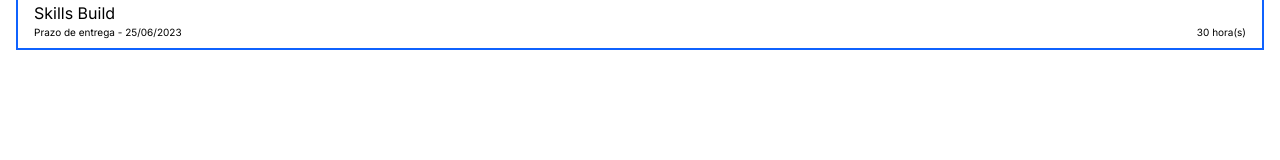
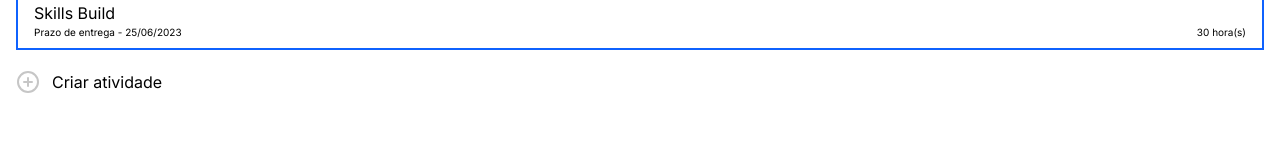
Before and after one commit to gabrielMendes21/tcc-etecZL, a Next.js app in the folder front/: page /coordenador-ETEC/atividades in a window 1280 px wide. Shown: the part 519-679 px from the top of the page. Built offline with nearby package versions, Linux system fonts and the light colour scheme.

Commit message:
add new activity button

```diff
--- /dev/null
+++ b/front/src/app/(authenticated)/coordenador-ETEC/atividades/nova-atividade/page.jsx
@@ -0,0 +1,11 @@
+import Delay from '@/components/LoadDelay'
+
+export default function NovaAtividade() {
+  return (
+    <main>
+      <Delay>
+        <h1>Nova atividade</h1>
+      </Delay>
+    </main>
+  )
+}
--- a/front/src/app/(authenticated)/coordenador-ETEC/atividades/page.jsx
+++ b/front/src/app/(authenticated)/coordenador-ETEC/atividades/page.jsx
@@ -3,6 +3,7 @@
 import Dropdown from '@/components/Dropdown'
 import Task from '@/components/Task'
 import Link from 'next/link'
+import { PlusCircle } from 'lucide-react'
 
 export default function Atividades() {
   return (
@@ -23,6 +24,15 @@
           <Task name="Pre-projeto" hours={2} dueDate="19/05/2023" />
           <Task name="Skills Build" hours={30} dueDate="25/06/2023" />
         </Dropdown>
+
+        {/* New activity button */}
+        <Link
+          href="/coordenador-ETEC/atividades/nova-atividade"
+          className="flex gap-3 mt-5"
+        >
+          <PlusCircle color="#C6C6C6" />
+          Criar atividade
+        </Link>
       </Delay>
     </main>
   )
```
